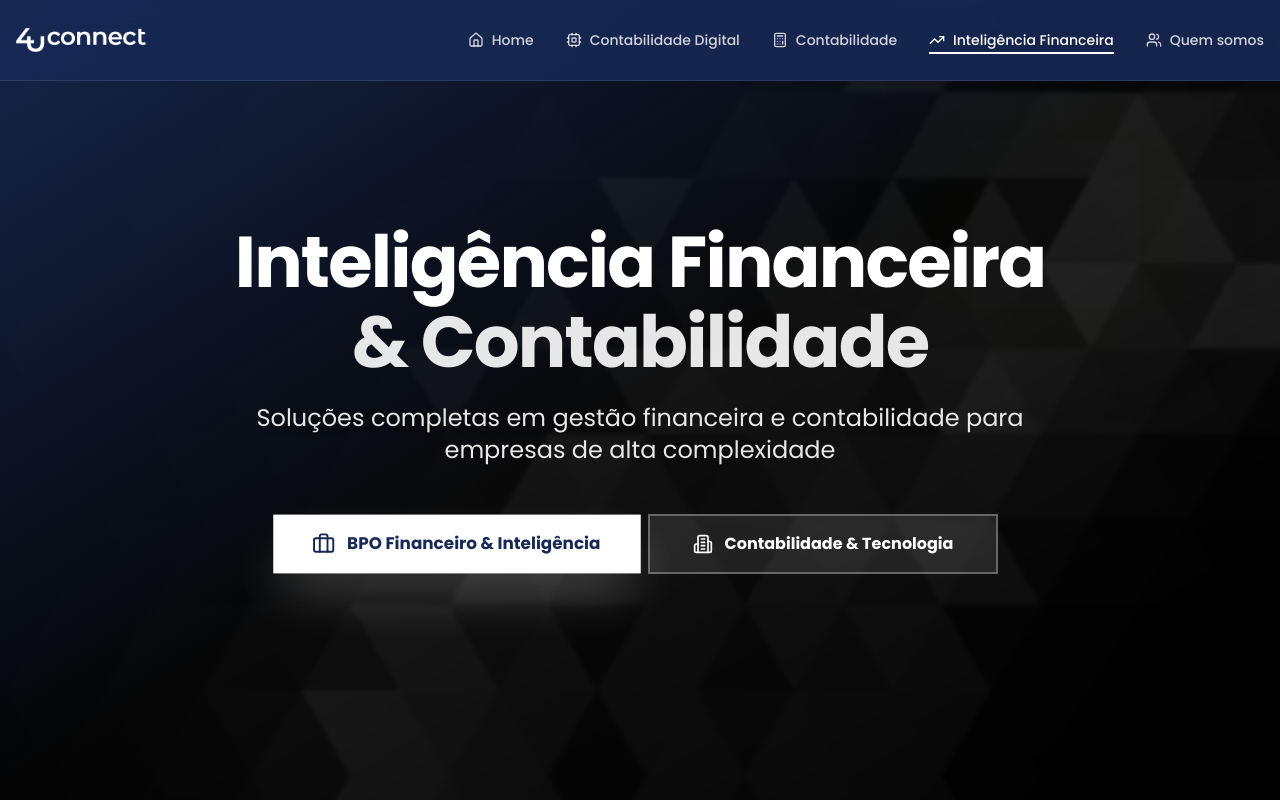
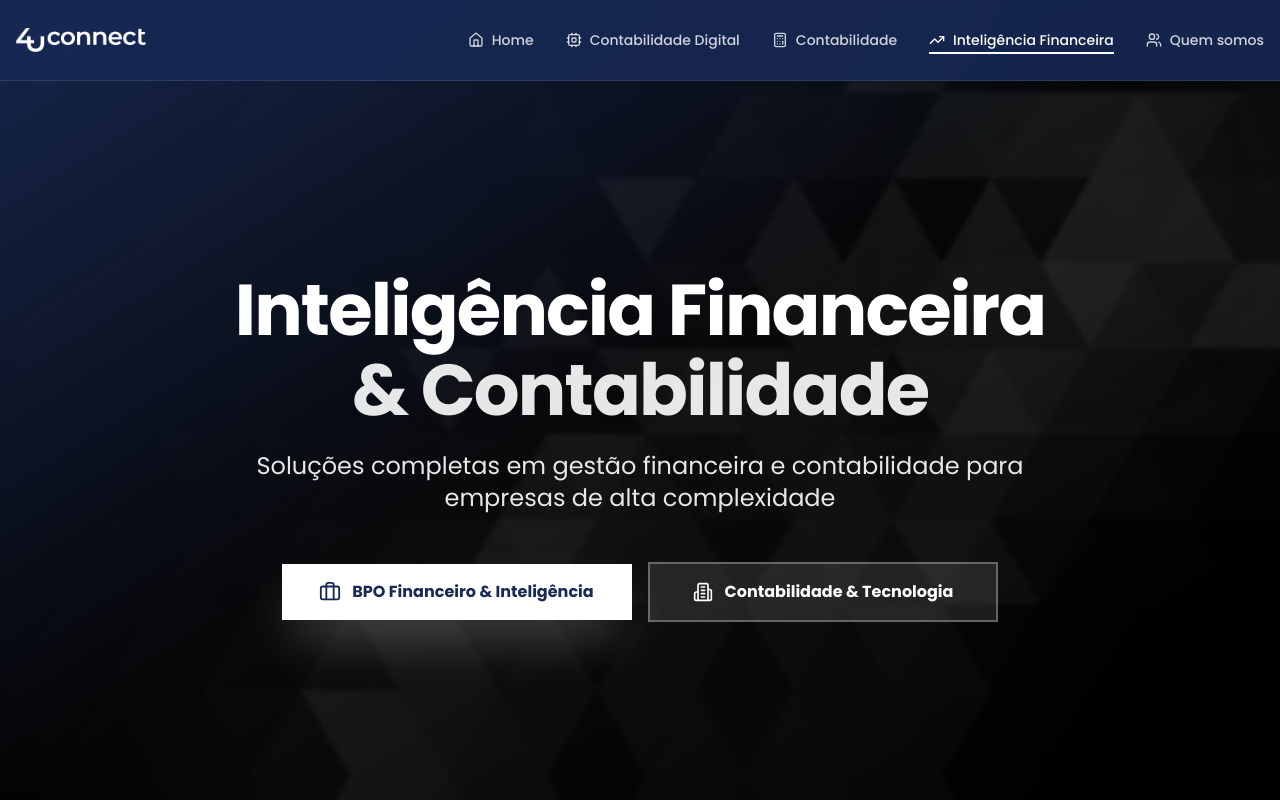
Before and after one commit to lsystemmobile-hue/4uconnect, a React (Vite) app: page /inteligencia-financeira in a window 1280 px wide. Shown: the top 800 px of the page. Built offline with nearby package versions, Linux system fonts and the light colour scheme; the HTML template or start-up script is replaced by a standard one.

Commit message:
fix: remove button scale on hover and fix header menu visibility

```diff
--- a/src/components/Header.tsx
+++ b/src/components/Header.tsx
@@ -36,7 +36,7 @@ const Header = () => {
   const isActive = (path: string) => location.pathname === path;
 
   return (
-    <header className={`fixed top-0 left-0 right-0 z-50 transition-all duration-500 backdrop-blur-xl border-b border-white/10 ${getHeaderBg()}`}>
+    <header className={`fixed top-0 left-0 right-0 z-[999] transition-all duration-500 backdrop-blur-xl border-b border-white/10 ${getHeaderBg()}`}>
       <div className="container mx-auto px-4">
         <div className="flex items-center justify-between h-20">
           <Link to="/" className="flex items-center gap-2">
--- a/src/pages/AberturaEmpresa.tsx
+++ b/src/pages/AberturaEmpresa.tsx
@@ -98,7 +98,7 @@ const AberturaEmpresa = () => {
               href="https://wa.me/5515998230619?text=Ol%C3%A1!%20Quero%20abrir%20minha%20empresa%20gr%C3%A1tis%20com%20a%204U%20Connect!"
               target="_blank"
               rel="noopener noreferrer"
-              className="group w-[320px] sm:w-[350px] px-8 py-4 rounded-none font-bold text-sm md:text-base transition-all duration-500 flex items-center justify-center gap-2 bg-white text-4u-green shadow-2xl shadow-white/30 hover:scale-105 hover:shadow-white/50 hover:-translate-y-1 active:scale-95 relative overflow-hidden"
+              className="group w-[320px] sm:w-[350px] px-8 py-4 rounded-none font-bold text-sm md:text-base transition-all duration-500 flex items-center justify-center gap-3 bg-white text-4u-green shadow-2xl shadow-white/30 hover:shadow-white/50 hover:-translate-y-1 active:scale-95 relative overflow-hidden"
             >
               <Building2 className="w-5 h-5 transition-transform group-hover:rotate-12" />
               <span className="relative z-10">
@@ -112,7 +112,7 @@ const AberturaEmpresa = () => {
               href="https://wa.me/5515998230619?text=Ol%C3%A1!%20Gostaria%20de%20saber%20mais%20sobre%20a%20abertura%20de%20empresa%20gratuita%20da%204U%20Connect."
               target="_blank"
               rel="noopener noreferrer"
-              className="group w-[320px] sm:w-[350px] px-8 py-4 rounded-none font-bold text-sm md:text-base transition-all duration-500 flex items-center justify-center gap-2 bg-white/10 text-white border-2 border-white/30 hover:bg-white/20 hover:border-white hover:-translate-y-1 hover:shadow-xl hover:shadow-white/20 active:scale-95 backdrop-blur-sm relative overflow-hidden"
+              className="group w-[320px] sm:w-[350px] px-8 py-4 rounded-none font-bold text-sm md:text-base transition-all duration-500 flex items-center justify-center gap-3 bg-white/10 text-white border-2 border-white/30 hover:bg-white/20 hover:border-white hover:-translate-y-1 hover:shadow-xl hover:shadow-white/20 active:scale-95 backdrop-blur-sm relative overflow-hidden"
             >
               <WhatsAppIcon size={20} className="transition-transform group-hover:rotate-12" />
               <span className="relative z-10">
--- a/src/pages/Contabilidade.tsx
+++ b/src/pages/Contabilidade.tsx
@@ -69,7 +69,7 @@ const Contabilidade = () => {
             {/* Primary CTA */}
             <a
               href="#servicos"
-              className="group w-[320px] sm:w-[350px] px-8 py-4 rounded-none font-bold text-sm md:text-base transition-all duration-500 flex items-center justify-center gap-2 bg-white text-4u-navy shadow-2xl shadow-white/30 hover:scale-105 hover:shadow-white/50 hover:-translate-y-1 active:scale-95 relative overflow-hidden"
+              className="group w-[320px] sm:w-[350px] px-8 py-4 rounded-none font-bold text-sm md:text-base transition-all duration-500 flex items-center justify-center gap-3 bg-white text-4u-navy shadow-2xl shadow-white/30 hover:shadow-white/50 hover:-translate-y-1 active:scale-95 relative overflow-hidden"
             >
               <Building2 className="w-5 h-5 transition-transform group-hover:rotate-12" />
               <span className="relative z-10">
--- a/src/pages/ContabilidadeDigital.tsx
+++ b/src/pages/ContabilidadeDigital.tsx
@@ -107,7 +107,7 @@ const ContabilidadeDigital = () => {
             {/* Primary CTA */}
             <a
               href="#planos"
-              className="group w-[320px] sm:w-[350px] px-8 py-4 rounded-none font-bold text-sm md:text-base transition-all duration-500 flex items-center justify-center gap-2 bg-white text-4u-green shadow-2xl shadow-white/30 hover:scale-105 hover:shadow-white/50 hover:-translate-y-1 active:scale-95 relative overflow-hidden"
+              className="group w-[320px] sm:w-[350px] px-8 py-4 rounded-none font-bold text-sm md:text-base transition-all duration-500 flex items-center justify-center gap-3 bg-white text-4u-green shadow-2xl shadow-white/30 hover:shadow-white/50 hover:-translate-y-1 active:scale-95 relative overflow-hidden"
             >
               <Briefcase className="w-5 h-5 transition-transform group-hover:rotate-12" />
               <span className="relative z-10">
@@ -119,7 +119,7 @@ const ContabilidadeDigital = () => {
             {/* Secondary CTA */}
             <a
               href="#servicos"
-              className="group w-[320px] sm:w-[350px] px-8 py-4 rounded-none font-bold text-sm md:text-base transition-all duration-500 flex items-center justify-center gap-2 bg-white/10 text-white border-2 border-white/30 hover:bg-white/20 hover:border-white hover:-translate-y-1 hover:shadow-xl hover:shadow-white/20 active:scale-95 backdrop-blur-sm relative overflow-hidden"
+              className="group w-[320px] sm:w-[350px] px-8 py-4 rounded-none font-bold text-sm md:text-base transition-all duration-500 flex items-center justify-center gap-3 bg-white/10 text-white border-2 border-white/30 hover:bg-white/20 hover:border-white hover:-translate-y-1 hover:shadow-xl hover:shadow-white/20 active:scale-95 backdrop-blur-sm relative overflow-hidden"
             >
               <Building2 className="w-5 h-5 transition-transform group-hover:rotate-12" />
               <span className="relative z-10">
--- a/src/pages/InteligenciaFinanceira.tsx
+++ b/src/pages/InteligenciaFinanceira.tsx
@@ -63,11 +63,11 @@ const InteligenciaFinanceira = () => {
         <div className="absolute inset-0 z-1 bg-gradient-to-br from-4u-navy/90 via-black/75 to-black/95 backdrop-blur-[2px]" />
 
         {/* Animated accent elements */}
-        <div className="absolute top-20 right-20 w-72 h-72 bg-4u-green/5 rounded-none rotate-12 blur-3xl animate-pulse-slow" />
-        <div className="absolute bottom-20 left-20 w-96 h-96 bg-4u-green/3 rounded-none -rotate-12 blur-2xl animate-pulse-slower" />
+        <div className="absolute top-20 right-20 w-72 h-72 bg-4u-green/5 rounded-none rotate-12 blur-3xl animate-pulse-slow z-0" />
+        <div className="absolute bottom-20 left-20 w-96 h-96 bg-4u-green/3 rounded-none -rotate-12 blur-2xl animate-pulse-slower z-0" />
 
         {/* Content */}
-        <div className="container relative z-10 mx-auto px-4 text-center">
+        <div className="container relative z-10 mx-auto px-4 text-center pt-24">
           <h1 className="text-4xl md:text-5xl lg:text-7xl font-bold text-white mb-6 opacity-0 animate-fade-in tracking-tight">
             Inteligência Financeira <span className="block mt-2 text-white/90">&amp; Contabilidade</span>
           </h1>
@@ -90,8 +90,8 @@ const InteligenciaFinanceira = () => {
                   document.getElementById('bpo-content')?.scrollIntoView({ behavior: 'smooth', block: 'start' });
                 }, 100);
               }}
-              className={`group w-[320px] sm:w-[350px] px-8 py-4 rounded-none font-bold text-sm md:text-base transition-all duration-500 flex items-center justify-center gap-3 relative overflow-hidden ${activeTab === 'bpo'
-                ? 'bg-white text-4u-navy shadow-2xl shadow-white/30 scale-105'
+              className={`group w-full max-w-[350px] px-8 py-4 rounded-none font-bold text-sm md:text-base transition-all duration-500 flex items-center justify-center gap-3 relative overflow-hidden ${activeTab === 'bpo'
+                ? 'bg-white text-4u-navy shadow-2xl shadow-white/30'
                 : 'bg-white/10 text-white border-2 border-white/30 hover:bg-white/20 hover:border-white hover:shadow-xl hover:shadow-white/20 hover:-translate-y-1 active:scale-95 backdrop-blur-sm'
                 }`}
             >
@@ -110,8 +110,8 @@ const InteligenciaFinanceira = () => {
                   document.getElementById('contabilidade-content')?.scrollIntoView({ behavior: 'smooth', block: 'start' });
                 }, 100);
               }}
-              className={`group w-[320px] sm:w-[350px] px-8 py-4 rounded-none font-bold text-sm md:text-base transition-all duration-500 flex items-center justify-center gap-3 relative overflow-hidden ${activeTab === 'contabilidade'
-                ? 'bg-white text-4u-navy shadow-2xl shadow-white/30 scale-105'
+              className={`group w-full max-w-[350px] px-8 py-4 rounded-none font-bold text-sm md:text-base transition-all duration-500 flex items-center justify-center gap-3 relative overflow-hidden ${activeTab === 'contabilidade'
+                ? 'bg-white text-4u-navy shadow-2xl shadow-white/30'
                 : 'bg-white/10 text-white border-2 border-white/30 hover:bg-white/20 hover:border-white hover:shadow-xl hover:shadow-white/20 hover:-translate-y-1 active:scale-95 backdrop-blur-sm'
                 }`}
             >
--- a/src/pages/QuemSomos.tsx
+++ b/src/pages/QuemSomos.tsx
@@ -105,7 +105,7 @@ const QuemSomos = () => {
                         {/* Primary CTA */}
                         <a
                             href="#sobre"
-                            className="group w-[320px] sm:w-[350px] px-8 py-4 rounded-none font-bold text-sm md:text-base transition-all duration-500 flex items-center justify-center gap-2 bg-white text-4u-navy shadow-2xl shadow-white/30 hover:scale-105 hover:shadow-3xl hover:shadow-white/50 hover:-translate-y-1 active:scale-95 relative overflow-hidden"
+                            className="group w-[320px] sm:w-[350px] px-8 py-4 rounded-none font-bold text-sm md:text-base transition-all duration-500 flex items-center justify-center gap-3 bg-white text-4u-navy shadow-2xl shadow-white/30 hover:shadow-white/50 hover:-translate-y-1 active:scale-95 relative overflow-hidden"
                         >
                             <Users className="w-5 h-5 transition-transform group-hover:rotate-12" />
                             <span className="relative z-10">
@@ -119,7 +119,7 @@ const QuemSomos = () => {
                             href={`https://wa.me/${whatsappNumber}?text=${whatsappMessage}`}
                             target="_blank"
                             rel="noopener noreferrer"
-                            className="group w-[320px] sm:w-[350px] px-8 py-4 rounded-none font-bold text-sm md:text-base transition-all duration-500 flex items-center justify-center gap-2 bg-white/10 text-white border-2 border-white/30 hover:bg-white/20 hover:border-white hover:scale-105 hover:-translate-y-1 hover:shadow-xl hover:shadow-white/20 active:scale-95 backdrop-blur-sm relative overflow-hidden"
+                            className="group w-[320px] sm:w-[350px] px-8 py-4 rounded-none font-bold text-sm md:text-base transition-all duration-500 flex items-center justify-center gap-3 bg-white/10 text-white border-2 border-white/30 hover:bg-white/20 hover:border-white hover:-translate-y-1 hover:shadow-xl hover:shadow-white/20 active:scale-95 backdrop-blur-sm relative overflow-hidden"
                         >
                             <WhatsAppIcon size={20} className="transition-transform group-hover:rotate-12" />
                             <span className="relative z-10">
```
